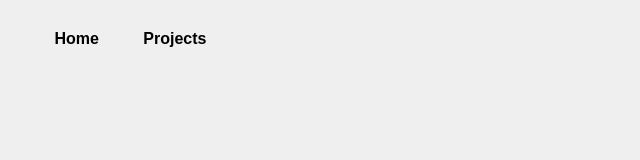
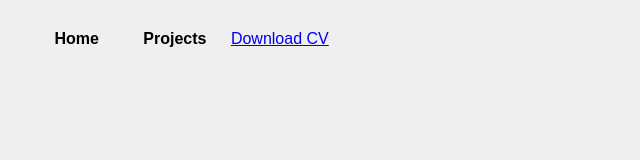
Before and after one commit to Sunil-mv/personal-portfolio, a plain HTML site: page project.html in a window 1280 px wide. Shown: the top 160 px of the page, without its empty margins (68-708 px from the left). Drawn offline with Linux system fonts and the light colour scheme.

Commit message:
image fix

```diff
--- a/project.html
+++ b/project.html
@@ -13,6 +13,7 @@
             <ul>
                 <li><a href="index.html" >Home</a></li>
                 <li><a href="project.html" >Projects  </a></li>
+                <a href="resume/SUNIL- Resume.pdf">Download CV</a>
             </ul>
         </nav>
         <div class="abc">
```
Also changed, not shown: index.html (+2 -1 lines).
